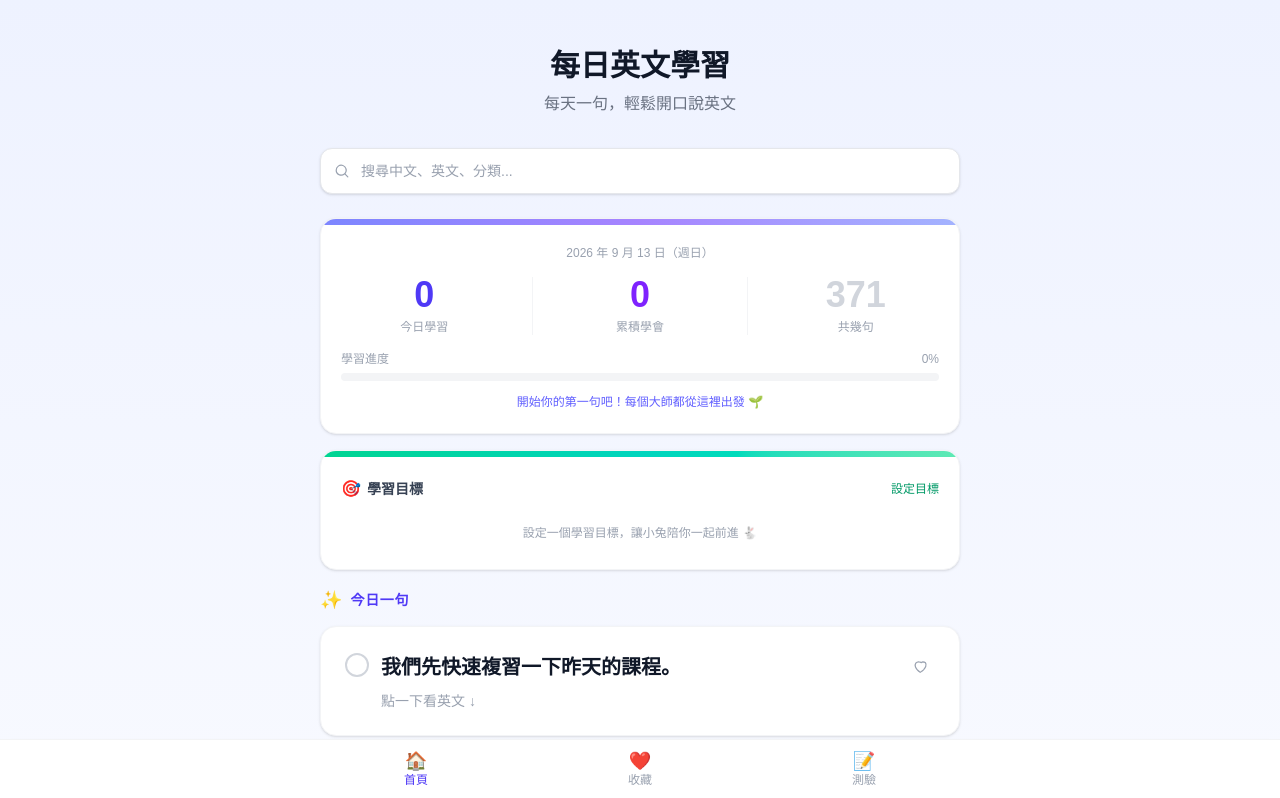
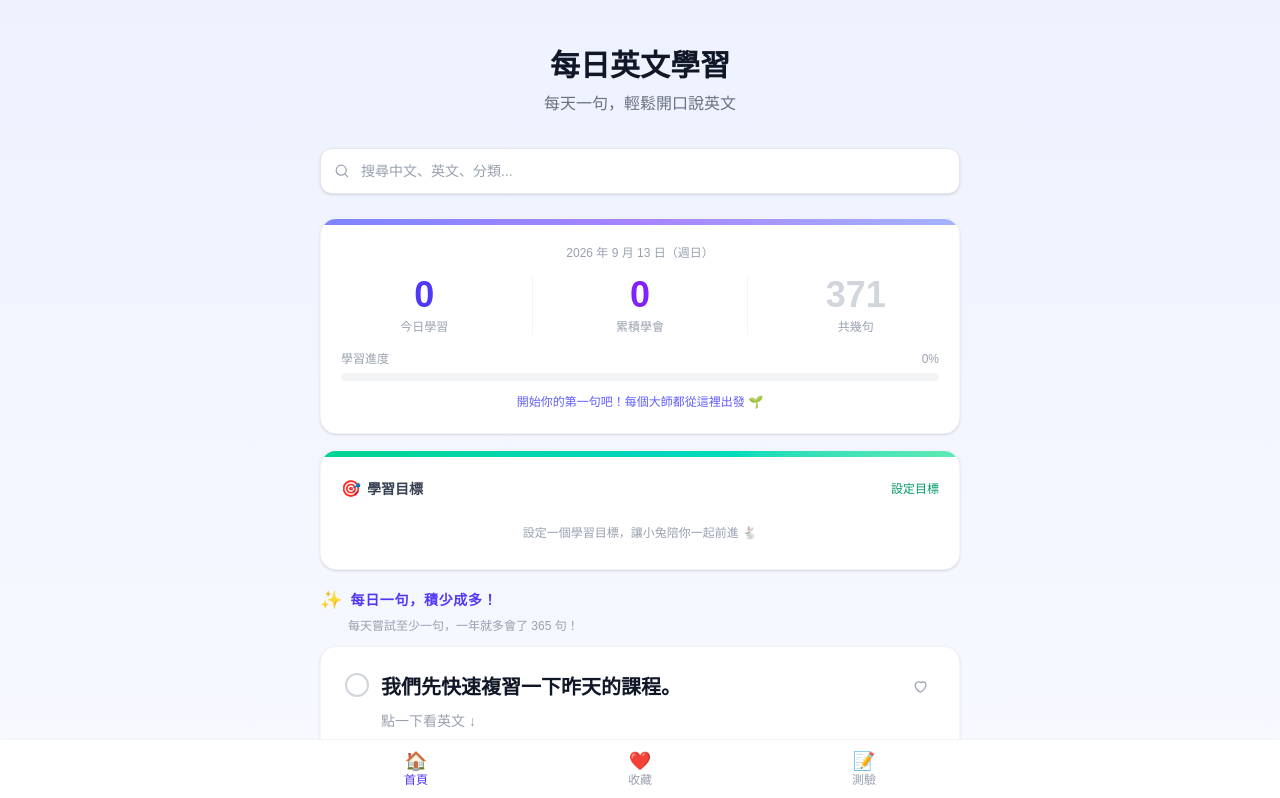
Before and after one commit to anniebababa/english-learning, a Next.js app: page / in a window 1280 px wide. Shown: the top 798 px of the page. Built offline with nearby package versions, Linux system fonts and the light colour scheme.

Commit message:
Update daily phrase heading and add motivational subtitle

```diff
--- a/src/components/HomeClient.tsx
+++ b/src/components/HomeClient.tsx
@@ -27,11 +27,14 @@ export default function HomeClient({ todayPhrase }: Props) {
 
       {/* 今日一句 */}
       <section className="mb-10">
-        <div className="flex items-center gap-2 mb-3">
-          <span className="text-lg">✨</span>
-          <h2 className="text-sm font-semibold text-indigo-600 uppercase tracking-wider">
-            今日一句
-          </h2>
+        <div className="mb-3">
+          <div className="flex items-center gap-2 mb-1">
+            <span className="text-lg">✨</span>
+            <h2 className="text-sm font-semibold text-indigo-600 uppercase tracking-wider">
+              每日一句，積少成多！
+            </h2>
+          </div>
+          <p className="text-xs text-gray-400 pl-7">每天嘗試至少一句，一年就多會了 365 句！</p>
         </div>
         <PhraseCard phrase={todayPhrase} onReveal={markLearned} />
       </section>
```
